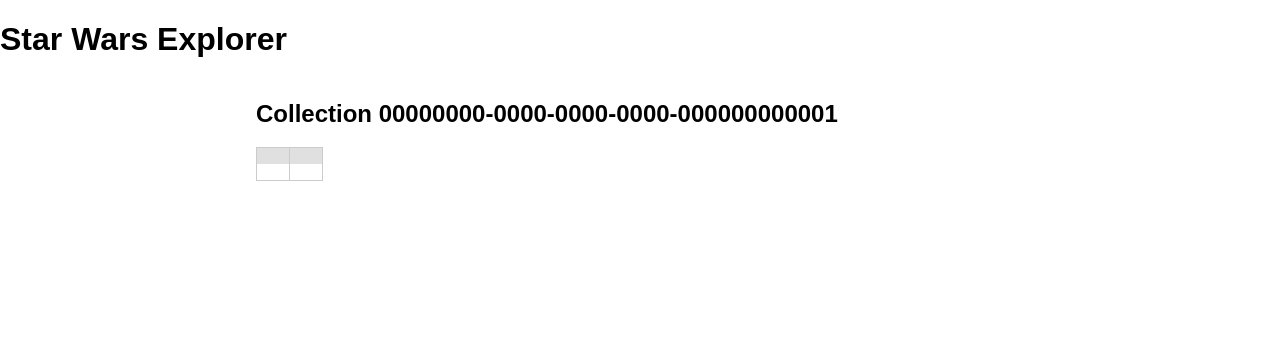
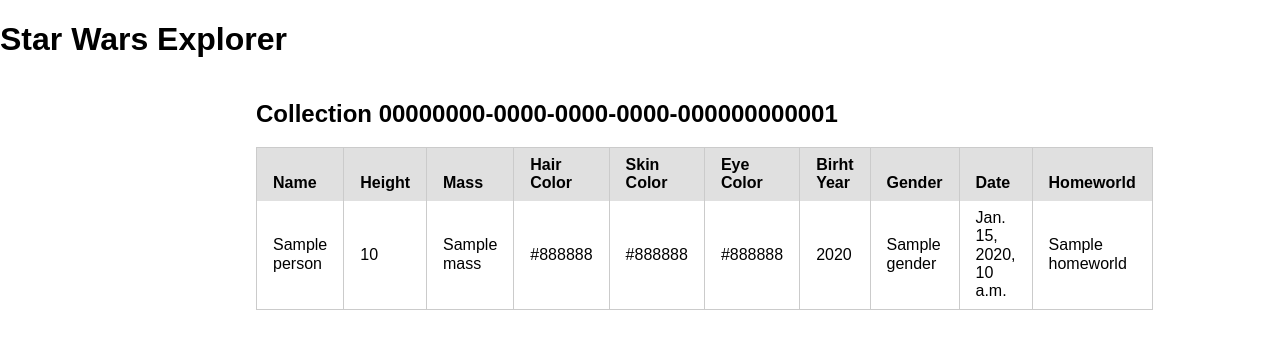
Before and after one commit to prmtl/starwars_explorer, a Django app: template explorer/templates/explorer/collection_detail.html in a window 1280 px wide. Shown: the top 349 px of the page. Run offline with Django 4.2, Linux system fonts and the light colour scheme; tables that the repository leaves empty hold one stand-in row (values such as "Sample post"); the template is opened without the code that fills it: values that come from a table or form of the project are taken from there, most other values are stand-ins (such as "Sample title", 1, 10 or a date in 2020); lists and menus that the app fills with data are empty.

Commit message:
Display content of collection

```diff
--- a/explorer/templates/explorer/collection_detail.html
+++ b/explorer/templates/explorer/collection_detail.html
@@ -5,15 +5,33 @@
   <table class="pure-table">
     <thead>
       <tr>
-        <th></th>
-        <th></th>
+        <th>Name</th>
+        <th>Height</th>
+        <th>Mass</th>
+        <th>Hair Color</th>
+        <th>Skin Color</th>
+        <th>Eye Color</th>
+        <th>Birht Year</th>
+        <th>Gender</th>
+        <th>Date</th>
+        <th>Homeworld</th>
       </tr>
     </thead>
     <tbody>
+      {% for person in people %}
       <tr>
-        <td></td>
-        <td></td>
+        <td>{{ person.name }}</td>
+        <td>{{ person.height }}</td>
+        <td>{{ person.mass }}</td>
+        <td>{{ person.hair_color }}</td>
+        <td>{{ person.skin_color }}</td>
+        <td>{{ person.eye_color }}</td>
+        <td>{{ person.birth_year }}</td>
+        <td>{{ person.gender }}</td>
+        <td>{{ person.date }}</td>
+        <td>{{ person.homeworld }}</td>
       </tr>
+      {% endfor %}
     </tbody>
   </table>
 {% endblock %}
```
Also changed, not shown: explorer/views.py (+8 -0 lines).
